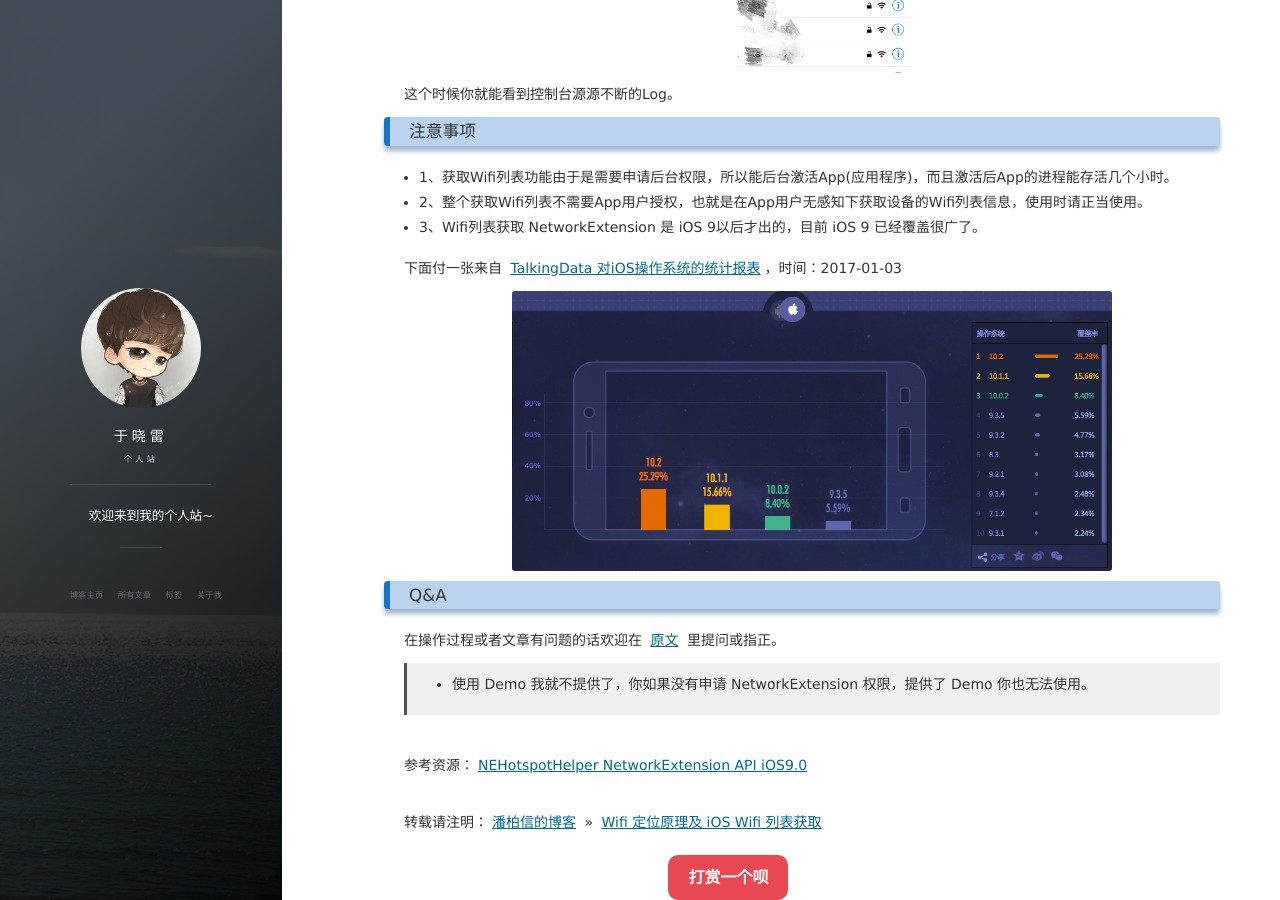
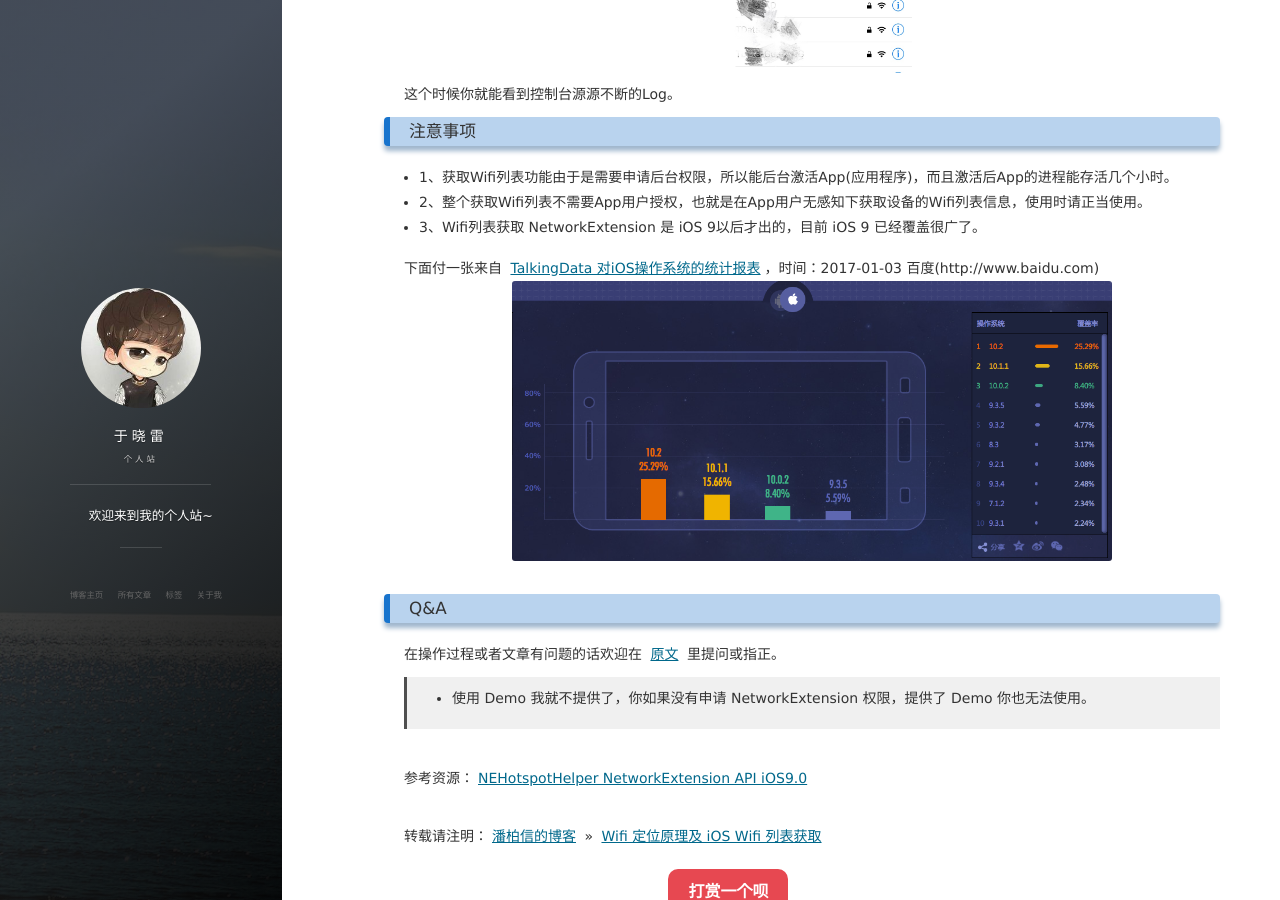
Before and after one commit to IreadIs/IreadIs.github.io, a Jekyll site: the page built from _posts/2017-01-03-iOS_Wifilist.md, in a window 1280 px wide and 900 px high, scrolled down 3853 px. Built offline with Jekyll 4.4.1, drawn with Linux system fonts in a browser that asks for light colours; nearby versions of some CDN libraries; comment, search, counter and statistics services are not loaded.

Commit message:
Update 2017-01-03-iOS_Wifilist.md

```diff
--- a/_posts/2017-01-03-iOS_Wifilist.md
+++ b/_posts/2017-01-03-iOS_Wifilist.md
@@ -138,7 +138,7 @@ NEHotspotNetwork 里有如下信息：
 
 
 下面付一张来自 [TalkingData 对iOS操作系统的统计报表](https://www.talkingdata.com/index/#/device/os/zh_CN)，时间：2017-01-03
-
+百度(http://www.baidu.com)
 <img src="/images/posts/Wifilist/systemVersion.png" height="280" width="600">
 
 ### Q&A
```
